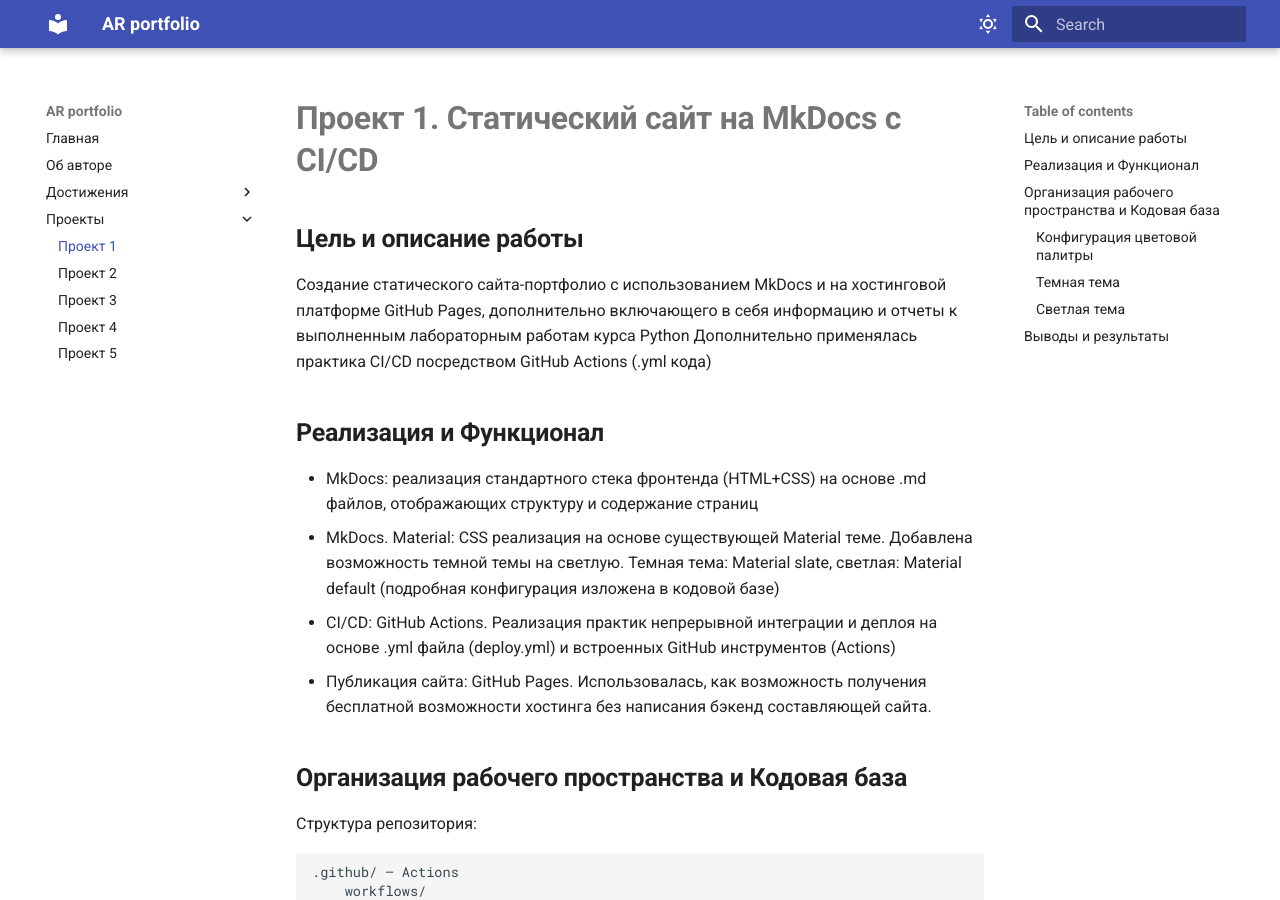
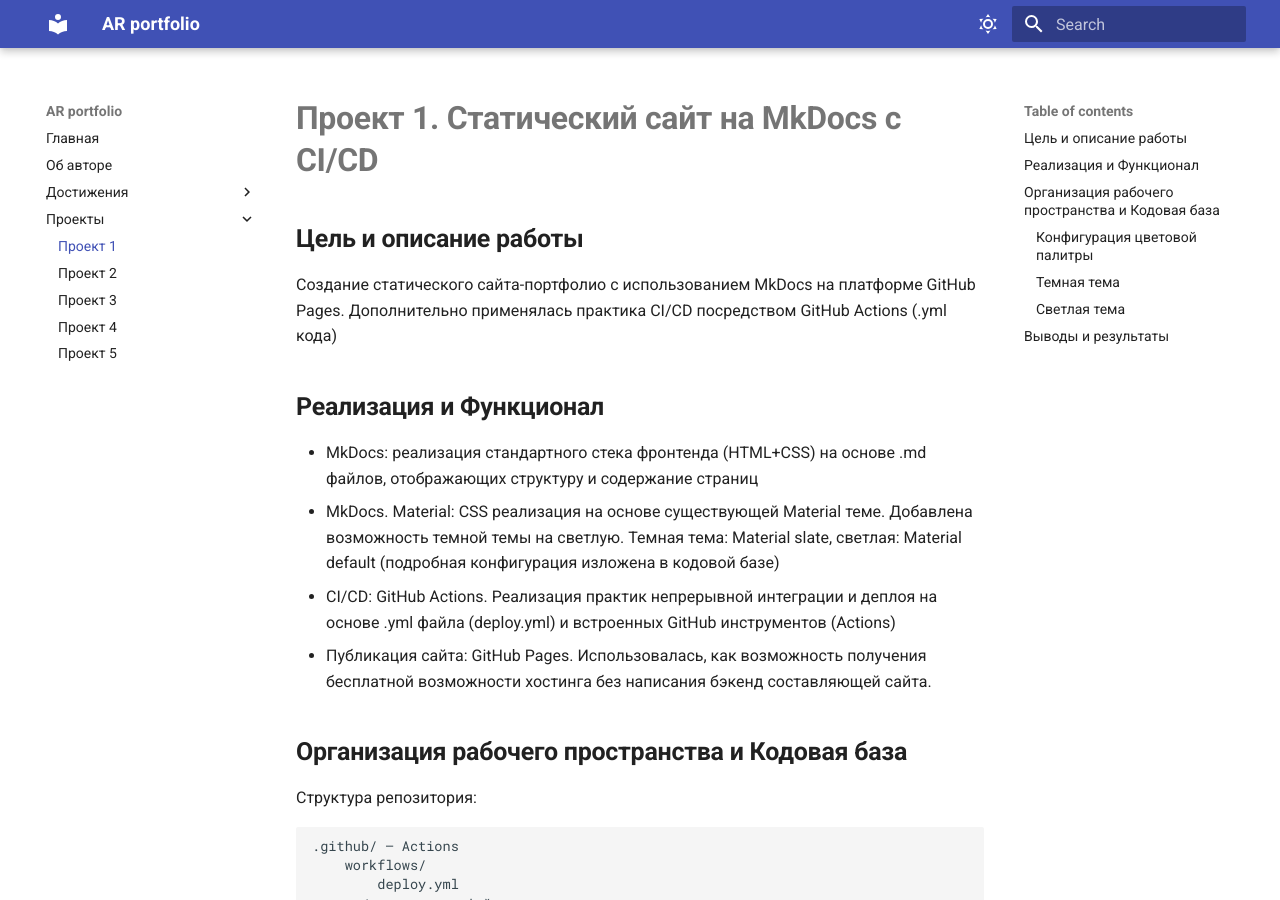
Before and after one commit to AR-git-hub/python-itmo-site_project, an MkDocs documentation site: the page built from source/docs/projects/project1.md, in a window 1280 px wide and 900 px high. Built offline with MkDocs 1.6.1 and Material for MkDocs 9.7.7, drawn with Linux system fonts in a browser that asks for light colours.

Commit message:
Update project1.md

```diff
--- a/source/docs/projects/project1.md
+++ b/source/docs/projects/project1.md
@@ -1,7 +1,7 @@
 # **Проект 1. Статический сайт на MkDocs с CI/CD**
 
 ## **Цель и описание работы**
-Создание статического сайта-портфолио с использованием MkDocs и на хостинговой платформе GitHub Pages, дополнительно включающего в себя информацию и отчеты к выполненным лабораторным работам курса Python Дополнительно применялась практика CI/CD посредством GitHub Actions (.yml кода)
+Создание статического сайта-портфолио с использованием MkDocs на платформе GitHub Pages. Дополнительно применялась практика CI/CD посредством GitHub Actions (.yml кода)
 
 ## **Реализация и Функционал**
 - MkDocs: реализация стандартного стека фронтенда (HTML+CSS) на основе .md файлов, отображающих структуру и содержание страниц
```
